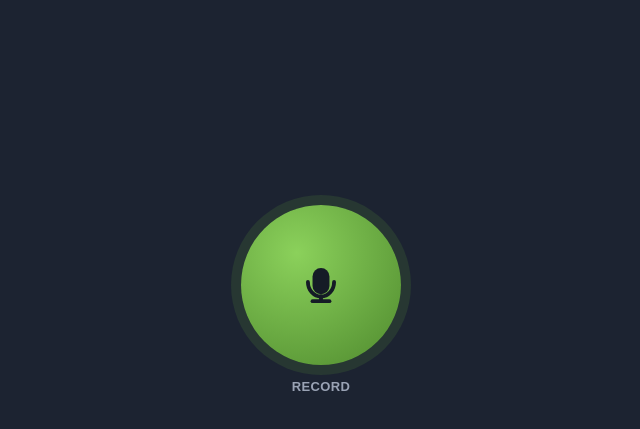
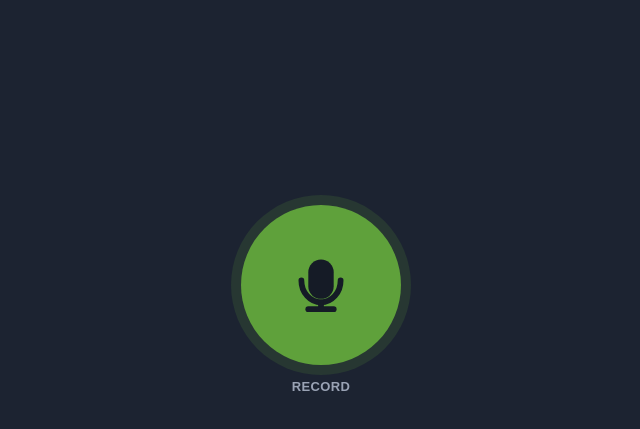
Before and after one commit to beaven1965/sermon-echo, a website: page index.html in a window 1280 px wide. Shown: the part 119-548 px from the top of the page, without its empty margins (319-959 px from the left). Drawn offline with Linux system fonts and the light colour scheme.

Commit message:
Add files via upload

```diff
--- a/index.html
+++ b/index.html
@@ -264,7 +264,7 @@
   .home-icon-circle.home-record-only{
     width:160px;
     height:160px;
-    background:radial-gradient(circle at 35% 30%, #8BD15B, #4F8A2E);
+    background:#5FA13B;
     box-shadow:0 0 0 10px rgba(95,161,59,0.16);
   }
   .home-icon-btn .home-icon-label{
@@ -1214,7 +1214,7 @@
     <div class="home-view" id="homeView">
       <button class="home-icon-btn" id="homeRecordBtn" aria-label="Record">
         <span class="home-icon-circle home-record-only">
-          <svg width="40" height="40" viewBox="0 0 52 52" fill="none">
+          <svg width="60" height="60" viewBox="0 0 52 52" fill="none">
             <rect x="15" y="4" width="22" height="34" rx="11" fill="#151B26"/>
             <path d="M9 22 A17 19 0 0 0 43 22" stroke="#151B26" stroke-width="5" stroke-linecap="round" fill="none"/>
             <line x1="26" y1="41" x2="26" y2="47" stroke="#151B26" stroke-width="5" stroke-linecap="round"/>
```
